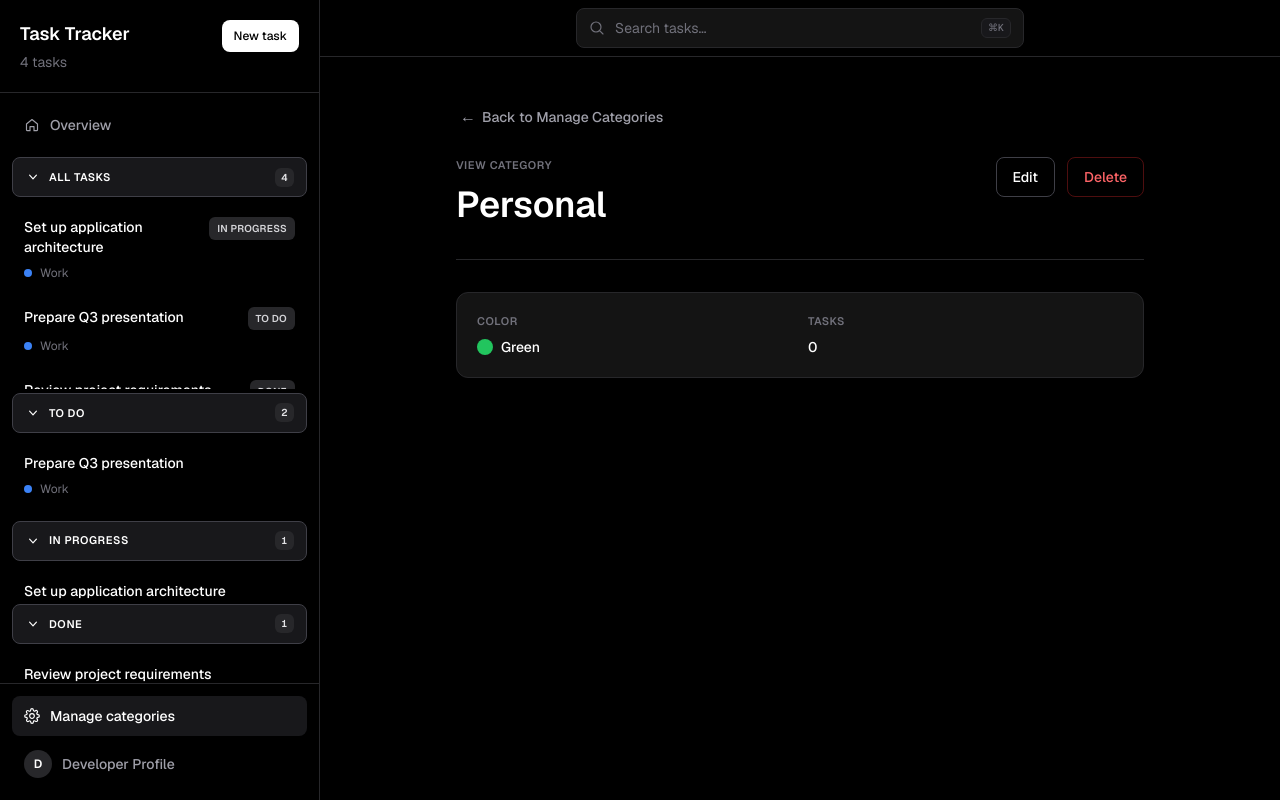
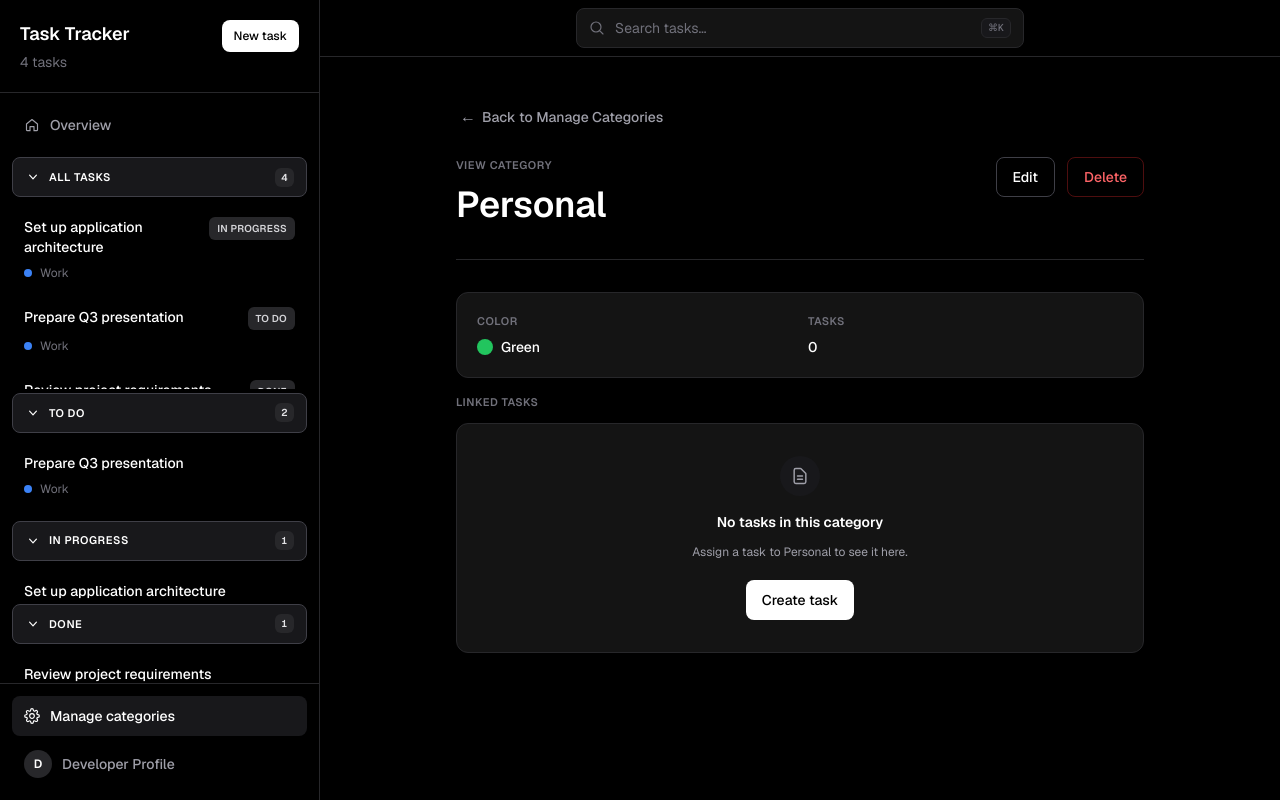
Before and after one commit to MarcusDesenvolvedor/task-tracker-challenge, a Next.js app: page /categories/cat-personal in a window 1280 px wide. Built offline with nearby package versions, Linux system fonts and the light colour scheme.

Commit message:
feat: improve data showed on category details and added created and updated dates on tasks details

```diff
--- a/app/(app)/categories/[categoryId]/page.tsx
+++ b/app/(app)/categories/[categoryId]/page.tsx
@@ -1,10 +1,8 @@
 import { notFound } from "next/navigation";
 import { CategoryDetailView } from "@/components/categories/CategoryDetailView";
 import { getCategoryDeletionBlockReason } from "@/lib/rules/deletion";
-import {
-  getCategoryById,
-  getCategoryTaskCount,
-} from "@/lib/services/categories";
+import { getCategoryById } from "@/lib/services/categories";
+import { getTasksByCategoryId } from "@/lib/services/tasks";
 
 export default async function CategoryPage({
   params,
@@ -16,13 +14,13 @@ export default async function CategoryPage({
     notFound();
   }
 
-  const taskCount = getCategoryTaskCount(categoryId);
-  const deleteBlockReason = getCategoryDeletionBlockReason(taskCount);
+  const tasks = getTasksByCategoryId(categoryId);
+  const deleteBlockReason = getCategoryDeletionBlockReason(tasks.length);
 
   return (
     <CategoryDetailView
       category={category}
-      taskCount={taskCount}
+      tasks={tasks}
       deleteBlockReason={deleteBlockReason}
     />
   );
--- a/components/categories/CategoryDetailView.tsx
+++ b/components/categories/CategoryDetailView.tsx
@@ -4,18 +4,20 @@ import { ContentPanel } from "@/components/layout/ContentPanel";
 import { ButtonLink } from "@/components/ui/ButtonLink";
 import { getCategoryColorLabel } from "@/lib/constants/category";
 import type { Category } from "@/lib/types/category";
+import type { Task } from "@/lib/types/task";
 import { CategoryColorDot } from "./CategoryColorDot";
+import { CategoryTasksList } from "./CategoryTasksList";
 import { DeleteCategoryButton } from "./DeleteCategoryButton";
 
 interface CategoryDetailViewProps {
   category: Category;
-  taskCount: number;
+  tasks: Task[];
   deleteBlockReason?: string | null;
 }
 
 export function CategoryDetailView({
   category,
-  taskCount,
+  tasks,
   deleteBlockReason,
 }: CategoryDetailViewProps) {
   return (
@@ -55,9 +57,18 @@ export function CategoryDetailView({
           <dt className="text-[11px] font-semibold uppercase tracking-wider text-zinc-500">
             Tasks
           </dt>
-          <dd className="mt-2 text-sm font-medium text-white">{taskCount}</dd>
+          <dd className="mt-2 text-sm font-medium text-white">
+            {tasks.length}
+          </dd>
         </div>
       </dl>
+
+      <section className="mt-4">
+        <h2 className="mb-3 text-[11px] font-semibold uppercase tracking-wider text-zinc-500">
+          Linked tasks
+        </h2>
+        <CategoryTasksList tasks={tasks} categoryName={category.name} />
+      </section>
     </ContentPanel>
   );
 }
--- /dev/null
+++ b/components/categories/CategoryTasksList.tsx
@@ -0,0 +1,53 @@
+import Link from "next/link";
+import { ButtonLink } from "@/components/ui/ButtonLink";
+import { EmptyState } from "@/components/ui/EmptyState";
+import { StatusBadge } from "@/components/ui/StatusBadge";
+import type { Task } from "@/lib/types/task";
+
+interface CategoryTasksListProps {
+  tasks: Task[];
+  categoryName: string;
+}
+
+export function CategoryTasksList({
+  tasks,
+  categoryName,
+}: CategoryTasksListProps) {
+  if (tasks.length === 0) {
+    return (
+      <div className="rounded-xl border border-zinc-800 bg-surface-elevated">
+        <EmptyState
+          compact
+          title="No tasks in this category"
+          description={`Assign a task to ${categoryName} to see it here.`}
+          action={<ButtonLink href="/tasks/new">Create task</ButtonLink>}
+        />
+      </div>
+    );
+  }
+
+  return (
+    <ul className="divide-y divide-zinc-800 overflow-hidden rounded-xl border border-zinc-800 bg-surface-elevated">
+      {tasks.map((task) => (
+        <li key={task.id}>
+          <Link
+            href={`/tasks/${task.id}`}
+            className="flex min-h-16 items-center justify-between gap-4 px-4 py-3 transition-colors duration-200 hover:bg-zinc-900/60 sm:px-5"
+          >
+            <div className="min-w-0">
+              <span className="block truncate font-medium text-white">
+                {task.title}
+              </span>
+              {task.description ? (
+                <span className="mt-0.5 block truncate text-xs text-zinc-500">
+                  {task.description}
+                </span>
+              ) : null}
+            </div>
+            <StatusBadge status={task.status} />
+          </Link>
+        </li>
+      ))}
+    </ul>
+  );
+}
--- a/components/tasks/TaskDetailView.tsx
+++ b/components/tasks/TaskDetailView.tsx
@@ -3,6 +3,7 @@ import { ContentHeader } from "@/components/layout/ContentHeader";
 import { ContentPanel } from "@/components/layout/ContentPanel";
 import { ButtonLink } from "@/components/ui/ButtonLink";
 import { getCategoryColorLabel } from "@/lib/constants/category";
+import { formatDateTime } from "@/lib/format/date";
 import type { Category } from "@/lib/types/category";
 import type { Task } from "@/lib/types/task";
 import { DeleteTaskButton } from "./DeleteTaskButton";
@@ -56,6 +57,22 @@ export function TaskDetailView({ task, category }: TaskDetailViewProps) {
             )}
           </dd>
         </div>
+        <div>
+          <dt className="text-[11px] font-semibold uppercase tracking-wider text-zinc-500">
+            Created
+          </dt>
+          <dd className="mt-2 text-sm font-medium text-white">
+            <time dateTime={task.createdAt}>{formatDateTime(task.createdAt)}</time>
+          </dd>
+        </div>
+        <div>
+          <dt className="text-[11px] font-semibold uppercase tracking-wider text-zinc-500">
+            Last updated
+          </dt>
+          <dd className="mt-2 text-sm font-medium text-white">
+            <time dateTime={task.updatedAt}>{formatDateTime(task.updatedAt)}</time>
+          </dd>
+        </div>
       </dl>
 
       <section className="mt-4 rounded-xl border border-zinc-800 bg-surface-elevated p-4 sm:p-5">
--- /dev/null
+++ b/lib/format/date.ts
@@ -0,0 +1,15 @@
+const dateTimeFormatter = new Intl.DateTimeFormat("en-US", {
+  dateStyle: "medium",
+  timeStyle: "short",
+});
+
+/** Formats an ISO timestamp for display. Returns a fallback for invalid values. */
+export function formatDateTime(value: string): string {
+  const date = new Date(value);
+
+  if (Number.isNaN(date.getTime())) {
+    return "Unknown";
+  }
+
+  return dateTimeFormatter.format(date);
+}
```
